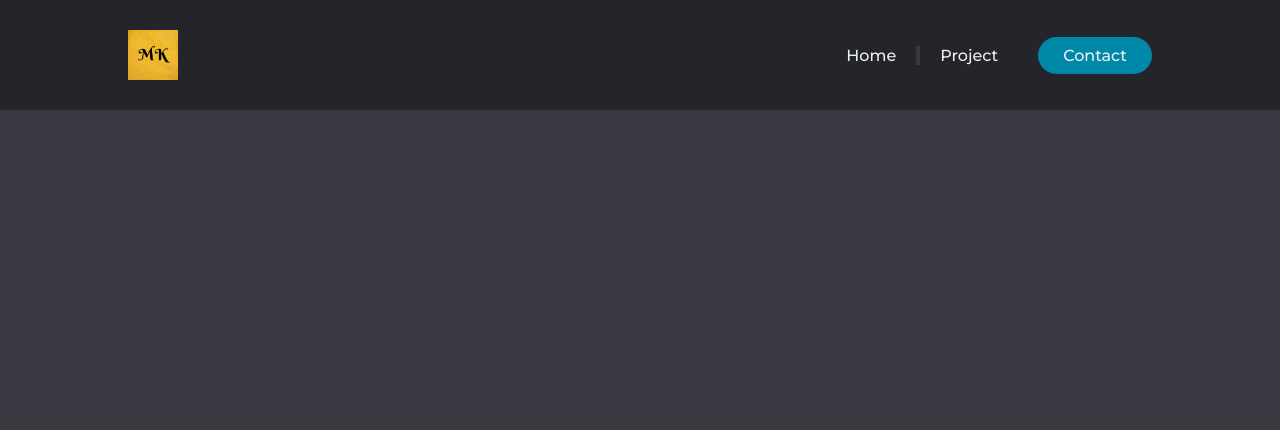
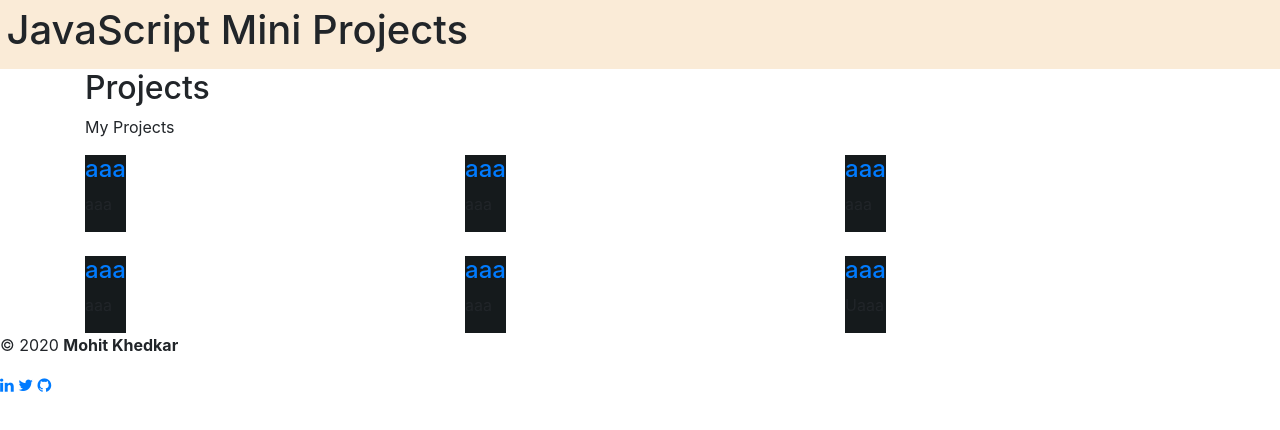
Before and after one commit to mohitkhedkar/vanilla-javascript-mini-projects, a plain HTML site: page Base Project/index.html in a window 1280 px wide. Drawn offline with nearby package versions, Linux system fonts and the light colour scheme.

Commit message:
base project update

```diff
--- a/Base Project/index.html
+++ b/Base Project/index.html
@@ -2,33 +2,92 @@
 <html lang="en">
 <head>
     <meta charset="UTF-8">
+    <meta http-equiv="X-UA-Compatible" content="IE=edge">
     <meta name="viewport" content="width=device-width, initial-scale=1.0">
     <title>JavaScript Projects</title>
-    <link rel="stylesheet" href="https://stackpath.bootstrapcdn.com/font-awesome/4.7.0/css/font-awesome.min.css" integrity="sha384-wvfXpqpZZVQGK6TAh5PVlGOfQNHSoD2xbE+QkPxCAFlNEevoEH3Sl0sibVcOQVnN" crossorigin="anonymous">
-    <!-- <link rel="stylesheet" href="https://stackpath.bootstrapcdn.com/bootstrap/4.5.2/css/bootstrap.min.css" integrity="sha384-JcKb8q3iqJ61gNV9KGb8thSsNjpSL0n8PARn9HuZOnIxN0hoP+VmmDGMN5t9UJ0Z" crossorigin="anonymous"> -->
     <link rel="stylesheet" href="style.css">
+    <link rel="stylesheet" href="https://stackpath.bootstrapcdn.com/font-awesome/4.7.0/css/font-awesome.min.css">
+    <link rel="stylesheet" href="https://stackpath.bootstrapcdn.com/bootstrap/4.5.2/css/bootstrap.min.css" integrity="sha384-JcKb8q3iqJ61gNV9KGb8thSsNjpSL0n8PARn9HuZOnIxN0hoP+VmmDGMN5t9UJ0Z" crossorigin="anonymous">
 </head>
 <body>
+
     <header>
-        <img class="logo" src="Images/mk-logo.jpeg" alt="logo">
-
-        <nav>
-            <ul class="navlinks">
-                <li><a href="#"> Home </a></li>
-                <li><a href="#"> Project</a></li>
-
-            </ul>
-        </nav>
-        <a class="cta" href="#"><button>Contact</button></a>
+        <h1>JavaScript Mini Projects</h1>
 
     </header>
 
+    <section id="services" class="services">
+        <div class="container">
 
+          <div class="section-title">
+            <h2>Projects</h2>
+            <p>My Projects</p>
+          </div>
 
+          <div class="row">
+            <div class="col-lg-4 col-md-6 d-flex align-items-stretch">
+              <div class="icon-box">
+                <div class="icon"><i class="bx bxl-dribbble"></i></div>
+                <h4><a href="">aaa</a></h4>
+                <p>aaa</p>
+              </div>
+            </div>
 
+            <div class="col-lg-4 col-md-6 d-flex align-items-stretch mt-4 mt-md-0">
+              <div class="icon-box">
+                <div class="icon"><i class="bx bx-file"></i></div>
+                <h4><a href="">aaa</a></h4>
+                <p>aaa</p>
+              </div>
+            </div>
 
+            <div class="col-lg-4 col-md-6 d-flex align-items-stretch mt-4 mt-lg-0">
+              <div class="icon-box">
+                <div class="icon"><i class="bx bx-tachometer"></i></div>
+                <h4><a href="">aaa</a></h4>
+                <p>aaa</p>
+              </div>
+            </div>
 
+            <div class="col-lg-4 col-md-6 d-flex align-items-stretch mt-4">
+              <div class="icon-box">
+                <div class="icon"><i class="bx bx-world"></i></div>
+                <h4><a href="">aaa</a></h4>
+                <p>aaa</p>
+              </div>
+            </div>
 
+            <div class="col-lg-4 col-md-6 d-flex align-items-stretch mt-4">
+              <div class="icon-box">
+                <div class="icon"><i class="bx bx-slideshow"></i></div>
+                <h4><a href="">aaa</a></h4>
+                <p>aaa</p>
+              </div>
+            </div>
+
+            <div class="col-lg-4 col-md-6 d-flex align-items-stretch mt-4">
+              <div class="icon-box">
+                <div class="icon"><i class="bx bx-arch"></i></div>
+                <h4><a href="">aaa</a></h4>
+                <p>Uaaa</p>
+              </div>
+            </div>
+
+          </div>
+
+        </div>
+      </section><!-- End Services Section -->
+
+    <footer class="footer">
+        <div class="madeby">
+
+          <p>&copy; 2020 <strong>Mohit Khedkar</strong> </p>
+          <a href="https://www.linkedin.com/in/mohit-khedkar-63a6051a3/" class="fa fa-linkedin"></a>
+          <a href="https://twitter.com/mohitkhedkar_" class="fa fa-twitter"></a>
+          <a href="https://github.com/mohitkhedkar" class="fa fa-github"></a>
+        </div>
+
+    </footer>
 
     <script src="script.js"></script>
 </body>
--- a/Base Project/style.css
+++ b/Base Project/style.css
@@ -1,70 +1,14 @@
-@import url('https://fonts.googleapis.com/css2?family=Montserrat:wght@500&display=swap');
-
-* {
-     box-sizing:border-box;
-    margin:0;
-    padding:0;
-    background-color : #393a41;
+* body{
+    margin: 0;
+    padding: 0;
+    background-color: rgb(21,26,28);
 }
 
-li, a, button {
-    background-color: #24252A;
-    font-family: "Montserrat", sans-serif;
-    font-weight: 500;
-    font-size: 16px;
-    color: #edf0f1;
-    text-decoration: none;
 
+header{
+    background-color: antiquewhite;
+    padding : 0.5%;
 }
-
-header {
-    background-color: #24252A;
-    display: flex;
-    justify-content:flex-end;
-    align-items: center;
-    padding: 30px 10%;
-
+.icon-box{
+    background-color: rgb(21,26,28);
 }
-
-.logo {
-    height: 50px;
-    margin-right: auto;
-    cursor: pointer;
-}
-
-h2{
-    color: #edf0f1;
-}
-
-.navlinks {
-
-    list-style: none;
-}
-
-.navlinks li {
-    display: inline-block;
-    padding: 0 20px;
-}
-
-.navlinks li a{
-    transition: all 0.3s ease 0s;
-}
-
-.navlinks li a:hover{
-    color: #0088a9;
-}
-
-button{
-
-    margin-left: 20px;
-    padding: 9px 25px;
-    background-color: rgba(0, 136, 169, 1);
-    border: none;
-    border-radius: 50px;
-    cursor: pointer;
-    transition: all 0.3s ease 0s;
-}
-
-button:hover{
-    background-color: rgba(0, 136, 169, 0.8);
-}
```
Also changed, not shown: Base Project/Images/mk-logo.jpeg (deleted).
